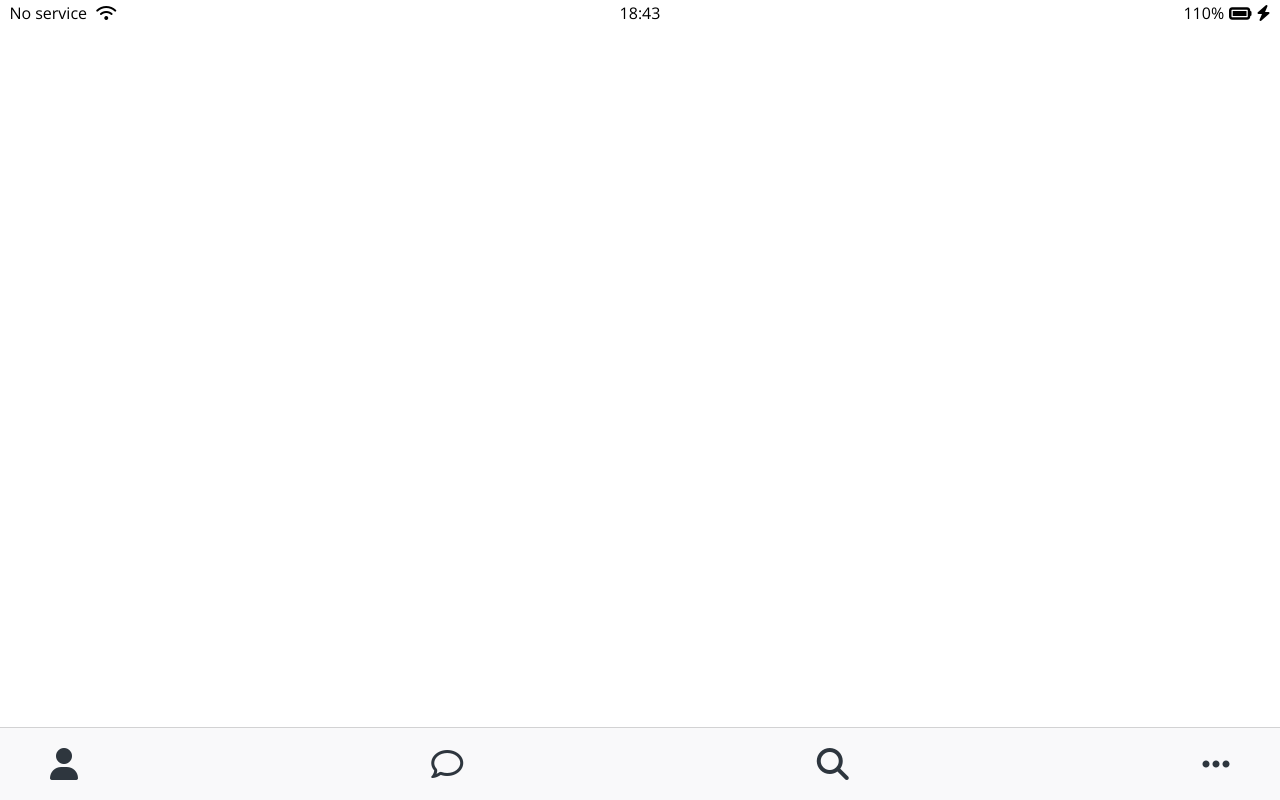
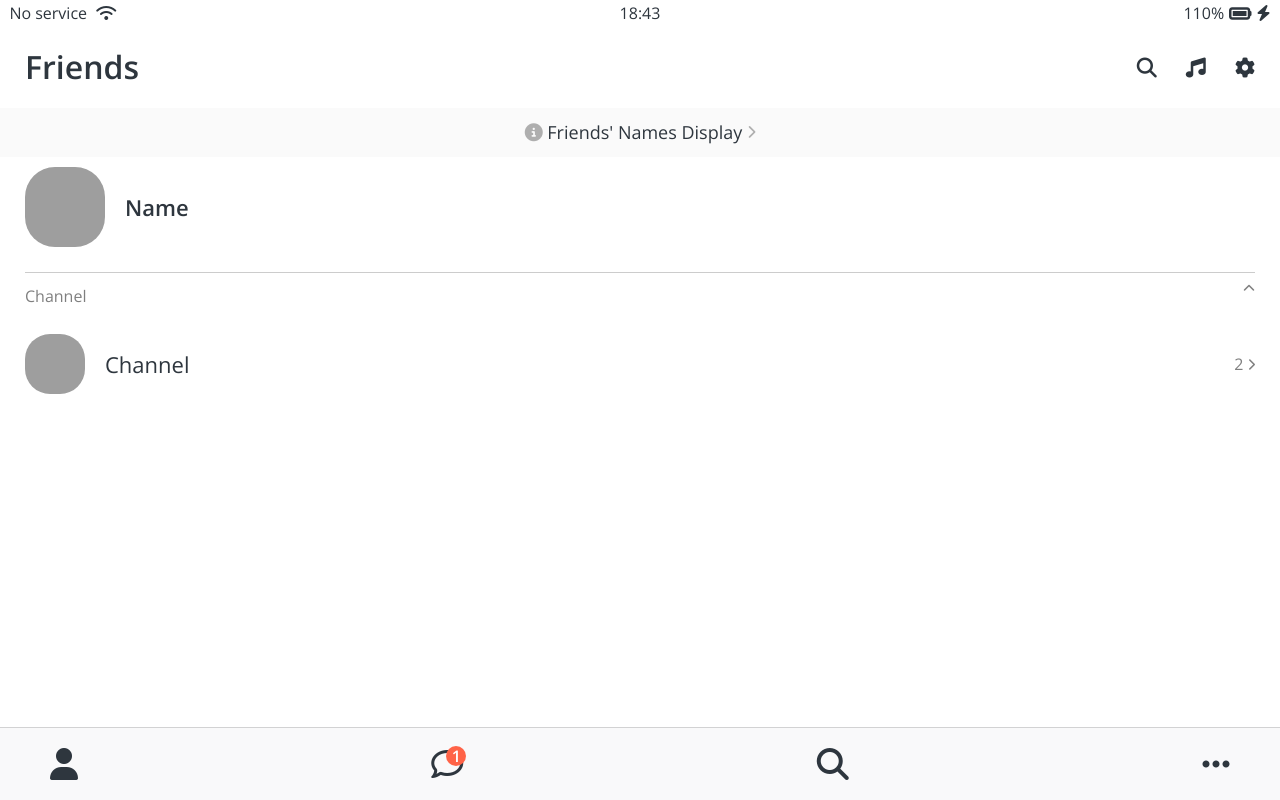
Before and after one commit to JinwookGithub/kokoa-clone-2020, a plain HTML site: page friends.html in a window 1280 px wide. Drawn offline with nearby package versions, Linux system fonts and the light colour scheme; grey boxes are pictures that could not be loaded.

Commit message:
friends screen finished

```diff
--- a/css/components/nav-bar.css
+++ b/css/components/nav-bar.css
@@ -13,5 +13,21 @@
 }
 
 .nav__link {
+  position: relative;
   color: #2e363e;
 }
+
+.nav__notification {
+  background-color: tomato;
+  width: 20px;
+  height: 20px;
+  border-radius: 10px;
+  display: flex;
+  justify-content: center;
+  align-items: center;
+  color: white;
+  font-weight: 600;
+  position: absolute;
+  left: 15px; /* 가장 가까운 부모를 기준으로 움직이도록 하려면 부모가 relative*/
+  bottom: 15px;
+}
--- /dev/null
+++ b/css/components/screen-header.css
@@ -0,0 +1,15 @@
+.screen_header {
+  display: flex;
+  justify-content: space-between;
+  align-items: center;
+  padding: var(--horizontal-space);
+}
+
+.screen_header__title {
+  font-size: 32px;
+  font-weight: 600;
+}
+
+.screen_header__icons span {
+  margin-left: 25px;
+}
--- /dev/null
+++ b/css/components/user-component.css
@@ -0,0 +1,45 @@
+.user-component {
+  justify-content: space-between;
+}
+.user-component,
+.user-component__cloumn:first-child {
+  display: flex;
+  align-items: center;
+}
+
+.user-component__avatar {
+  width: 70px;
+  height: 70px;
+  border-radius: 30px;
+  margin-right: 20px;
+}
+
+.user-component__title {
+  font-weight: 600;
+  font-size: 22px;
+}
+
+.user-component__subtitle {
+  margin-top: 8px;
+  font-size: 17px;
+  color: rgba(0, 0, 0, 0.5);
+}
+
+.user-component__avatar--xl {
+  width: 80px;
+  height: 80px;
+}
+
+.user-component__avatar--sm {
+  width: 60px;
+  height: 60px;
+  border-radius: 25px;
+}
+
+.user-component__title--not-bold {
+  font-weight: 400;
+}
+
+.user-component__cloumn:last-child {
+  color: rgba(0, 0, 0, 0.5);
+}
--- /dev/null
+++ b/css/screens/friends.css
@@ -0,0 +1,29 @@
+#friends-display-link {
+  text-align: center;
+  display: block;
+  background-color: #fafafa;
+  padding: 15px 0px;
+  font-size: 18px;
+  margin-bottom: 10px;
+}
+
+#friends-display-link i {
+  color: rgba(0, 0, 0, 0.3);
+}
+
+.friends-screen {
+  padding: 0px var(--horizontal-space);
+}
+
+.friends-screen__channel {
+  margin-top: 25px;
+  border-top: 1px solid rgba(0, 0, 0, 0.2);
+  padding-top: 15px;
+}
+
+.friends-screen__channel-header {
+  margin-bottom: 30px;
+  display: flex;
+  justify-content: space-between;
+  color: rgba(0, 0, 0, 0.5);
+}
--- a/css/styles.css
+++ b/css/styles.css
@@ -6,11 +6,15 @@
 /* Components */
 @import "components/status-bar.css";
 @import "components/nav-bar.css";
+@import "components/screen-header.css";
+@import "components/user-component.css";
 
 /* Screens */
 @import "screens/login.css";
+@import "screens/friends.css";
 
 /* 전체에 적용되는  효과는 styles.css 에 직접넣는 식으로 하면 구분 쉬움 */
 body {
+  color: #2e363e;
   font-family: "Open Sans", sans-serif;
 }
--- a/css/variables.css
+++ b/css/variables.css
@@ -1,3 +1,4 @@
 :root {
   --yellow: #fae100;
+  --horizontal-space: 25px;
 }
--- a/friends.html
+++ b/friends.html
@@ -22,10 +22,67 @@
             <i class="fas fa-bolt"></i>
         </div>
     </div>
+
+    <header class="screen_header">
+        <h1 class="screen_header__title">Friends</h1>
+        <div class="screen_header__icons">
+            <span><i class="fas fa-search fa-lg"></i></span>
+            <span><i class="fas fa-music fa-lg"></i></span>
+            <span><i class="fas fa-cog fa-lg"></i></span>
+        </div>
+    </header>
+
+    <a id="friends-display-link">
+        <i class="fas fa-info-circle"></i> Friends' Names Display
+        <i class="fas fa-chevron-right fa-xs"></i>
+    </a>
+    <main class="friends-screen">
+        <div class="user-component">
+            <div class="user-component__cloumn">
+                <img
+                    src="https://photolemur.com/uploads/blog/unnamed.jpg"
+                    class="user-component__avatar user-component__avatar--xl"
+                />
+                <div class="user-component__text">
+                    <h4 class="user-component__title">Name</h4>
+                    <!-- <h6 class="user-component__subtitle">this text whatever</h6> -->
+                </div>
+            </div>
+            <div class="user-component__cloumn"></div>
+        </div>
+        <div class="friends-screen__channel">
+            <div class="friends-screen__channel-header">
+                <span>Channel</span>
+                <i class="fas fa-chevron-up fa-xs"></i>
+            </div>
+            <div class="user-component">
+                <div class="user-component__cloumn">
+                    <img
+                        src="https://photolemur.com/uploads/blog/unnamed.jpg"
+                        class="user-component__avatar user-component__avatar--sm"
+                    />
+                    <div class="user-component__text">
+                        <h4 class="user-component__title user-component__title--not-bold">Channel</h4>
+                    </div>
+                </div>
+                <div class="user-component__cloumn">
+                    <span>2</span>
+                    <i class="fas fa-chevron-right fa-xs"></i>
+                </div>
+            </div>
+        </div>
+    </main>
+
+
     <nav class="nav">
         <ul class="nav__list">
             <li class="nav__btn"><a class="nav__link"href="friends.html"><i class="fas fa-user fa-2x"></i></a></li>
-            <li class="nav__btn"><a class="nav__link"href="#"><i class="far fa-comment fa-2x"></i></a></li>
+            <li class="nav__btn">
+                <a class="nav__link"href="#">
+                    <span class="nav__notification">1</span>
+                    <i class="far fa-comment fa-2x"></i>
+                </a>
+            </li>
             <li class="nav__btn"><a class="nav__link"href="#"><i class="fas fa-search fa-2x"></i></a></li>
             <li class="nav__btn"><a class="nav__link"href="#"><i class="fas fa-ellipsis-h fa-2x"></i></a></li>
         </ul>
```
